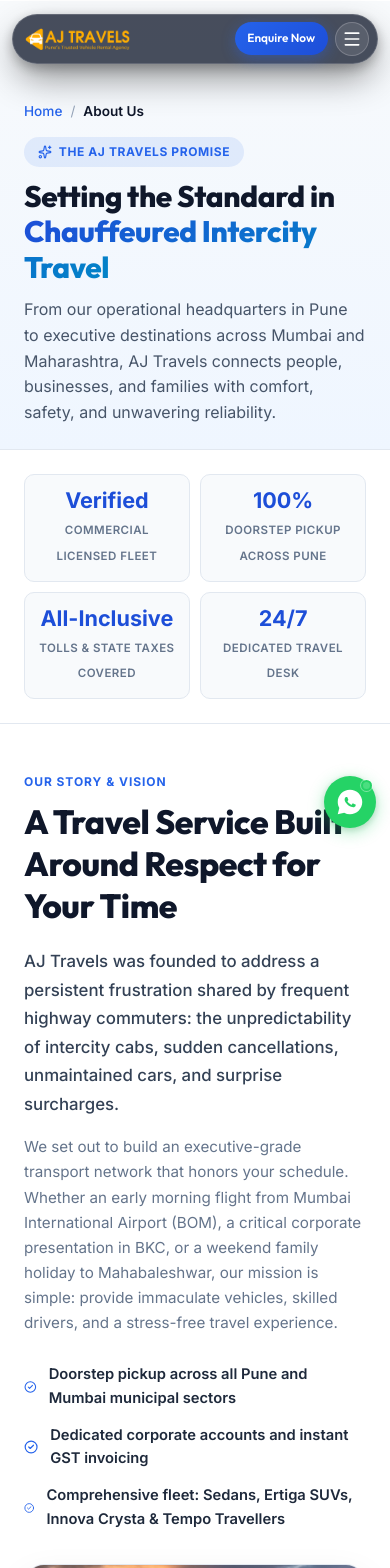
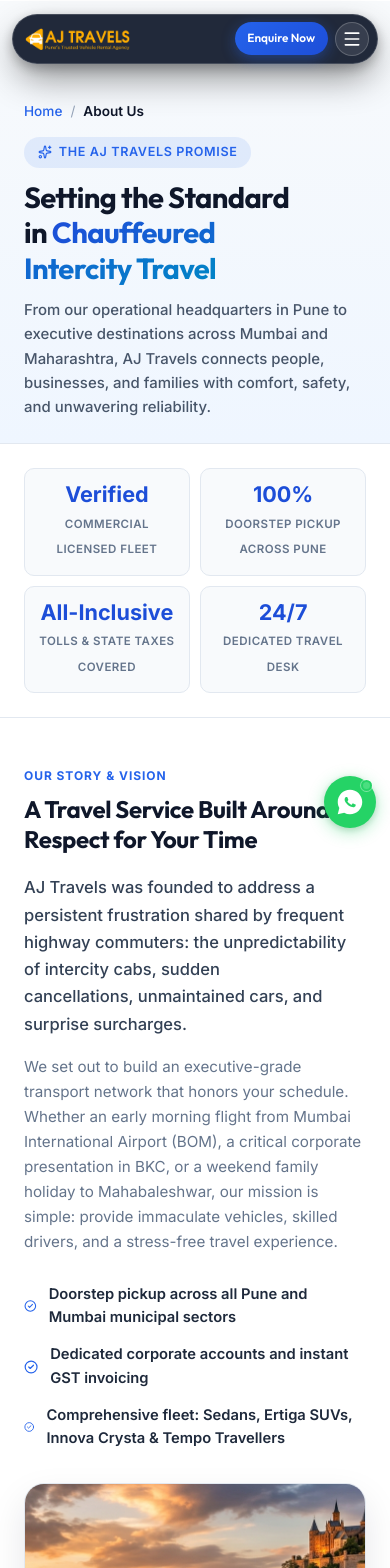
Before and after one commit to badboybackagain/AJTravelsAgency, a React (Vite) app in the folder travel-agency/: page /about in a window 390 px wide. Shown: the top 1568 px of the page. Built offline with nearby package versions, Linux system fonts and the light colour scheme; no server answers.

Commit message:
Improve site-wide typography hierarchy and fix mobile navbar scroll overlap

```diff
--- a/travel-agency/src/components/CategoryTransportBlocks.jsx
+++ b/travel-agency/src/components/CategoryTransportBlocks.jsx
@@ -373,7 +373,7 @@ export const CategoryTransportBlocks = () => {
         .category-badge-chip {
           align-self: flex-start;
           font-family: var(--font-heading);
-          font-size: 0.68rem;
+          font-size: var(--text-xs, 0.76rem);
           font-weight: 600;
           letter-spacing: 0.05em;
           background: rgba(29, 78, 216, 0.85);
@@ -489,7 +489,7 @@ export const CategoryTransportBlocks = () => {
         }
 
         .price-start-lbl {
-          font-size: 0.64rem;
+          font-size: var(--text-xs, 0.76rem);
           font-weight: 550;
           letter-spacing: 0.05em;
           color: #64748B;
--- a/travel-agency/src/components/DestinationSpotlight.jsx
+++ b/travel-agency/src/components/DestinationSpotlight.jsx
@@ -369,7 +369,7 @@ export const DestinationSpotlight = () => {
         }
 
         .info-badge-label {
-          font-size: 0.65rem;
+          font-size: var(--text-xs, 0.75rem);
           font-weight: 550;
           color: #94A3B8;
           letter-spacing: 0.04em;
@@ -488,7 +488,7 @@ export const DestinationSpotlight = () => {
             font-size: 0.76rem !important;
           }
           .dest-icon-city {
-            font-size: 0.66rem !important;
+            font-size: 0.74rem !important;
           }
 
           .spotlight-card-wrapper {
@@ -512,7 +512,7 @@ export const DestinationSpotlight = () => {
             border-radius: 14px !important;
           }
           .spotlight-eyebrow {
-            font-size: 0.68rem !important;
+            font-size: 0.74rem !important;
             padding: 0.25rem 0.75rem !important;
             margin-bottom: 0.45rem !important;
           }
@@ -541,7 +541,7 @@ export const DestinationSpotlight = () => {
             border-radius: 10px !important;
           }
           .info-badge-label {
-            font-size: 0.60rem !important;
+            font-size: 0.72rem !important;
           }
           .info-badge-val {
             font-size: 0.78rem !important;
--- a/travel-agency/src/components/Header.jsx
+++ b/travel-agency/src/components/Header.jsx
@@ -246,11 +246,14 @@ export const Header = ({ isDark = false, onOpenEnquiry }) => {
           margin-bottom: -82px;
           pointer-events: none;
           animation: navSlideDown 0.4s cubic-bezier(0.16, 1, 0.3, 1) forwards;
-          transition: padding 0.25s ease, margin 0.25s ease;
+          transition: padding 0.25s ease, margin 0.25s ease, background 0.25s ease;
         }
 
         .header.scrolled {
           padding: calc(env(safe-area-inset-top, 0px) + 0.55rem) 1.25rem 0.5rem;
+          background: linear-gradient(180deg, #0F172A 0%, #0F172A 70%, rgba(15, 23, 42, 0.85) 85%, transparent 100%);
+          backdrop-filter: blur(12px);
+          -webkit-backdrop-filter: blur(12px);
         }
 
         /* ── Floating Translucent Dark Glass Capsule (CakeStory Style) ── */
@@ -262,7 +265,7 @@ export const Header = ({ isDark = false, onOpenEnquiry }) => {
           width: 100%;
           max-width: 1280px;
           margin: 0 auto;
-          background: rgba(15, 23, 42, 0.76);
+          background: rgba(15, 23, 42, 0.92);
           backdrop-filter: blur(20px) saturate(180%);
           -webkit-backdrop-filter: blur(20px) saturate(180%);
           border: 1px solid rgba(255, 255, 255, 0.16);
@@ -280,7 +283,7 @@ export const Header = ({ isDark = false, onOpenEnquiry }) => {
         }
 
         .header.scrolled .header-capsule {
-          background: rgba(15, 23, 42, 0.88);
+          background: #0F172A;
           border-color: rgba(255, 255, 255, 0.22);
           box-shadow: 0 20px 40px -4px rgba(0, 0, 0, 0.5), 0 6px 16px rgba(0, 0, 0, 0.25);
         }
--- a/travel-agency/src/components/MumbaiToPuneSection.jsx
+++ b/travel-agency/src/components/MumbaiToPuneSection.jsx
@@ -19,14 +19,14 @@ export const MumbaiToPuneSection = () => {
                 <ShieldCheck size={13} />
                 <span>{data.badge}</span>
               </div>
-              <h2 className="lovable-title" style={{ textAlign: 'left', fontSize: '2.2rem', marginBottom: '0.85rem' }}>
+              <h2 className="lovable-title" style={{ textAlign: 'left', marginBottom: '0.85rem' }}>
                 {data.title}
               </h2>
               <p className="lead-paragraph" style={{ color: '#475569' }}>
                 {data.subtitle}
               </p>
 
-              <h3 className="subheading" style={{ color: '#17324D', fontSize: '1.2rem', fontWeight: 800, marginBottom: '1rem' }}>
+              <h3 className="subheading" style={{ color: '#17324D', marginBottom: '1rem' }}>
                 Why Rent Outstation Cabs with AJ Travels?
               </h3>
 
--- a/travel-agency/src/components/PuneToMumbaiSection.jsx
+++ b/travel-agency/src/components/PuneToMumbaiSection.jsx
@@ -33,14 +33,14 @@ export const PuneToMumbaiSection = () => {
                 <ShieldCheck size={13} />
                 <span>{data.badge}</span>
               </div>
-              <h2 className="lovable-title" style={{ textAlign: 'left', fontSize: '2.2rem', marginBottom: '0.85rem' }}>
+              <h2 className="lovable-title" style={{ textAlign: 'left', marginBottom: '0.85rem' }}>
                 {data.title}
               </h2>
               <p className="lead-paragraph" style={{ color: '#475569' }}>
                 {data.subtitle}
               </p>
 
-              <h3 className="subheading" style={{ color: '#17324D', fontSize: '1.2rem', fontWeight: 800, marginBottom: '1rem' }}>
+              <h3 className="subheading" style={{ color: '#17324D', marginBottom: '1rem' }}>
                 Why Book AJ Travels for Expressway Transit?
               </h3>
 
--- a/travel-agency/src/index.css
+++ b/travel-agency/src/index.css
@@ -44,6 +44,28 @@
   --text-white:      #FFFFFF;
   --font-heading: 'Outfit', 'Inter', -apple-system, BlinkMacSystemFont, sans-serif;
   --font-body:    'Inter', -apple-system, BlinkMacSystemFont, 'Segoe UI', Roboto, sans-serif;
+
+  /* ── Fluid Typography Scale (Smoothly clamps 360px -> 1440px) ── */
+  --text-micro:   clamp(0.74rem, 0.72rem + 0.10vw, 0.78rem);  /* 11.8px - 12.5px: Micro badges & tags */
+  --text-xs:      clamp(0.78rem, 0.75rem + 0.15vw, 0.84rem);  /* 12.5px - 13.5px: Captions & metadata */
+  --text-sm:      clamp(0.85rem, 0.82rem + 0.16vw, 0.90rem);  /* 13.6px - 14.4px: Form labels, table cells */
+  --text-base:    clamp(0.92rem, 0.89rem + 0.18vw, 1.00rem);  /* 14.7px - 16.0px: Comfortable body text */
+  --text-md:      clamp(1.02rem, 0.98rem + 0.22vw, 1.12rem);  /* 16.3px - 18.0px: Lead paragraphs, subheadings */
+  --text-lg:      clamp(1.12rem, 1.06rem + 0.32vw, 1.25rem);  /* 18.0px - 20.0px: Card titles, h4 */
+  --text-xl:      clamp(1.22rem, 1.16rem + 0.45vw, 1.45rem);  /* 19.5px - 23.2px: h3, subsection titles */
+  --text-2xl:     clamp(1.45rem, 1.30rem + 0.80vw, 1.95rem);  /* 23.2px - 31.2px: h2, section titles, lovable-title */
+  --text-3xl:     clamp(1.75rem, 1.55rem + 1.10vw, 2.30rem);  /* 28.0px - 36.8px: Page h1 titles (.internal-hero-title) */
+  --text-hero:    clamp(1.65rem, 1.45rem + 1.35vw, 2.65rem);  /* 26.4px - 42.4px: Main homepage Hero title */
+
+  --leading-tight:    1.20;
+  --leading-snug:     1.32;
+  --leading-normal:   1.58;
+  --leading-relaxed:  1.68;
+
+  --tracking-tight:   -0.022em;
+  --tracking-snug:    -0.014em;
+  --tracking-normal:  -0.005em;
+  --tracking-wide:    0.04em;
   --shadow-xs:  0 1px 2px rgba(15, 23, 42, 0.04);
   --shadow-sm:  0 1px 4px rgba(15, 23, 42, 0.06), 0 1px 2px rgba(15, 23, 42, 0.03);
   --shadow-md:  0 4px 14px -2px rgba(15, 23, 42, 0.08), 0 2px 6px -2px rgba(15, 23, 42, 0.04);
@@ -87,16 +109,49 @@ body {
 
 h1,h2,h3,h4,h5,h6 {
   font-family: var(--font-heading);
-  font-weight: 650;
-  line-height: 1.25;
   color: var(--text-dark);
-  letter-spacing: -0.012em;
+  text-wrap: balance;
 }
 
-h1 { font-weight: 700; }
-h2 { font-weight: 650; }
-h3 { font-weight: 600; }
-h4, h5, h6 { font-weight: 550; }
+h1 {
+  font-size: var(--text-3xl);
+  font-weight: 700;
+  line-height: var(--leading-tight);
+  letter-spacing: var(--tracking-tight);
+}
+
+h2 {
+  font-size: var(--text-2xl);
+  font-weight: 650;
+  line-height: var(--leading-tight);
+  letter-spacing: var(--tracking-snug);
+}
+
+h3 {
+  font-size: var(--text-xl);
+  font-weight: 600;
+  line-height: var(--leading-snug);
+  letter-spacing: var(--tracking-snug);
+}
+
+h4 {
+  font-size: var(--text-lg);
+  font-weight: 600;
+  line-height: var(--leading-snug);
+  letter-spacing: var(--tracking-normal);
+}
+
+h5, h6 {
+  font-size: var(--text-base);
+  font-weight: 600;
+  line-height: var(--leading-normal);
+  letter-spacing: var(--tracking-normal);
+}
+
+p {
+  line-height: var(--leading-normal);
+  text-wrap: pretty;
+}
 
 a { color: inherit; text-decoration: none; }
 button { cursor: pointer; border: none; background: none; font-family: inherit; }
@@ -1056,12 +1111,13 @@ img { max-width: 100%; height: auto; display: block; }
 
 .lovable-title {
   font-family: var(--font-heading);
-  font-size: clamp(1.5rem, 3.2vw, 2.15rem);
+  font-size: var(--text-2xl);
   font-weight: 650;
-  line-height: 1.2;
-  letter-spacing: -0.015em;
+  line-height: var(--leading-tight);
+  letter-spacing: var(--tracking-snug);
   margin-bottom: 0.75rem;
   color: #17324D;
+  text-wrap: balance;
 }
 
 .lovable-title .text-gradient {
@@ -1071,11 +1127,12 @@ img { max-width: 100%; height: auto; display: block; }
 }
 
 .lovable-subtitle {
-  font-size: 0.98rem;
+  font-size: var(--text-base);
   color: #64748B;
-  line-height: 1.65;
+  line-height: var(--leading-normal);
   max-width: 620px;
   margin: 0 auto;
+  text-wrap: pretty;
 }
 
 .lovable-divider {
@@ -1212,3 +1269,80 @@ img { max-width: 100%; height: auto; display: block; }
   transform: translateY(-3px);
   box-shadow: 0 12px 30px rgba(15, 23, 42, 0.08);
 }
+
+/* ==========================================================================
+   UNIFIED SITE-WIDE RESPONSIVE TYPOGRAPHY HARMONIZATION
+   ========================================================================== */
+
+/* Page Level Title Uniformity */
+.internal-hero-title,
+.svc-hero-title,
+.veh-main-title,
+.article-main-title {
+  font-family: var(--font-heading);
+  font-size: var(--text-3xl) !important;
+  font-weight: 700 !important;
+  line-height: 1.22 !important;
+  letter-spacing: var(--tracking-tight) !important;
+  color: #0F172A;
+  text-wrap: balance;
+}
+
+.internal-hero-subtitle,
+.article-main-summary {
+  font-size: var(--text-base) !important;
+  line-height: 1.62 !important;
+  color: #475569 !important;
+  font-weight: 450 !important;
+  max-width: 760px;
+  text-wrap: pretty;
+}
+
+.section-title,
+.category-section-header h2 {
+  font-family: var(--font-heading);
+  font-size: var(--text-2xl) !important;
+  font-weight: 650 !important;
+  line-height: 1.24 !important;
+  letter-spacing: var(--tracking-snug) !important;
+  text-wrap: balance;
+}
+
+.subheading,
+.prose-h3,
+.sidebar-card-title,
+.content-card-title {
+  font-size: var(--text-xl) !important;
+  font-weight: 650 !important;
+  line-height: var(--leading-snug) !important;
+  letter-spacing: var(--tracking-snug) !important;
+  text-wrap: balance;
+}
+
+.lead-paragraph,
+.lead-prose {
+  font-size: var(--text-md) !important;
+  line-height: 1.65 !important;
+  font-weight: 450 !important;
+  text-wrap: pretty;
+}
+
+/* Micro Elements: Prevent unreadable tiny text */
+.lovable-badge,
+.eyebrow-chip,
+.hero-badge-pill,
+.article-category-chip,
+.spotlight-eyebrow,
+.category-badge-chip {
+  font-size: var(--text-xs) !important;
+  font-weight: 600 !important;
+  letter-spacing: 0.05em !important;
+}
+
+.chip-lbl,
+.price-start-lbl,
+.info-badge-label {
+  font-size: var(--text-micro) !important;
+  font-weight: 550 !important;
+  letter-spacing: 0.04em !important;
+}
--- a/travel-agency/src/pages/blogPost.css
+++ b/travel-agency/src/pages/blogPost.css
@@ -39,7 +39,7 @@
           background: #EFF6FF;
           color: #1D4ED8;
           font-size: 0.75rem;
-          font-weight: 800;
+          font-weight: 650;
           letter-spacing: 0.06em;
           text-transform: uppercase;
           padding: 0.35rem 0.85rem;
@@ -48,8 +48,7 @@
         }
 
         .article-main-title {
-          font-size: 2.25rem;
-          font-weight: 800;
+          font-size: var(--text-3xl, 2.2rem); font-weight: 700; text-wrap: balance;
           line-height: 1.25;
           color: #0F172A;
           margin-bottom: 0.85rem;
@@ -148,16 +147,14 @@
         }
 
         .prose-h2 {
-          font-size: 1.75rem;
-          font-weight: 800;
+          font-size: var(--text-2xl, 1.75rem); font-weight: 650; text-wrap: balance;
           color: #0F172A;
           margin: 2.5rem 0 1rem;
           line-height: 1.3;
         }
 
         .prose-h3 {
-          font-size: 1.35rem;
-          font-weight: 700;
+          font-size: var(--text-xl, 1.35rem); font-weight: 600; text-wrap: balance;
           color: #0F172A;
           margin: 2rem 0 0.85rem;
         }
@@ -864,7 +861,7 @@
 
 .related-section-title {
   font-size: 1.25rem;
-  font-weight: 800;
+  font-weight: 650;
   color: #0F172A;
   margin-bottom: 1.5rem;
 }
--- a/travel-agency/src/pages/fare.css
+++ b/travel-agency/src/pages/fare.css
@@ -132,7 +132,7 @@
 
 .chip-lbl {
   display: block;
-  font-size: 0.65rem;
+  font-size: var(--text-xs, 0.76rem);
   font-weight: 600;
   letter-spacing: 0.05em;
   color: #94A3B8;
@@ -299,7 +299,7 @@
   background: #FEF3C7;
   border: 1px solid #FCD34D;
   color: #B45309;
-  font-size: 0.65rem;
+  font-size: var(--text-xs, 0.76rem);
   font-weight: 600;
   padding: 0.2rem 0.5rem;
   border-radius: 6px;
@@ -355,7 +355,7 @@
   background: #17324D;
   border: 1px solid rgba(255, 255, 255, 0.15);
   color: #FFFFFF;
-  font-size: 0.65rem;
+  font-size: var(--text-xs, 0.76rem);
   font-weight: 600;
   padding: 0.2rem 0.55rem;
   border-radius: 6px;
@@ -1477,7 +1477,7 @@
 
   .fare-form-badge {
     padding: 0.25rem 0.65rem;
-    font-size: 0.7rem;
+    font-size: var(--text-xs, 0.76rem);
     margin-bottom: 0.5rem;
   }
 
```
